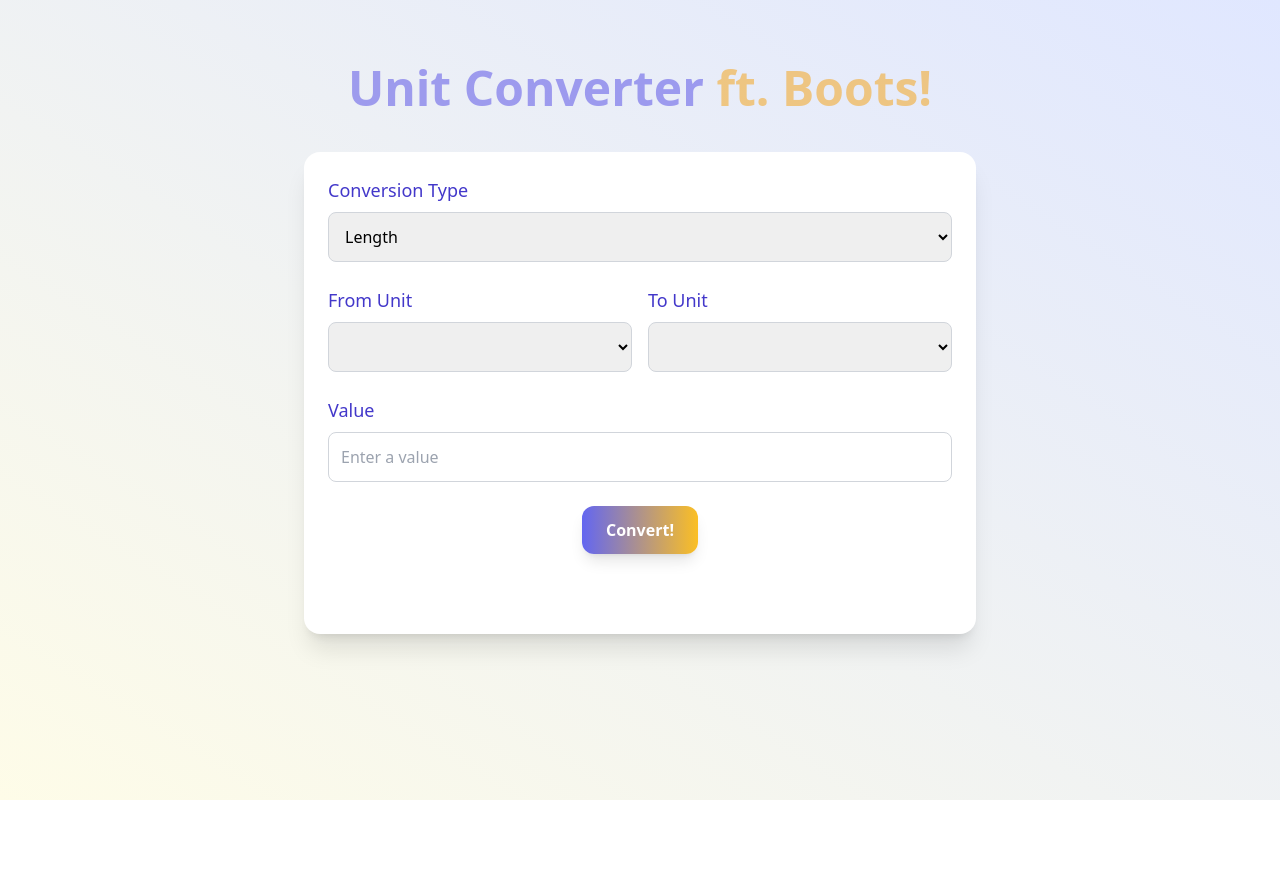
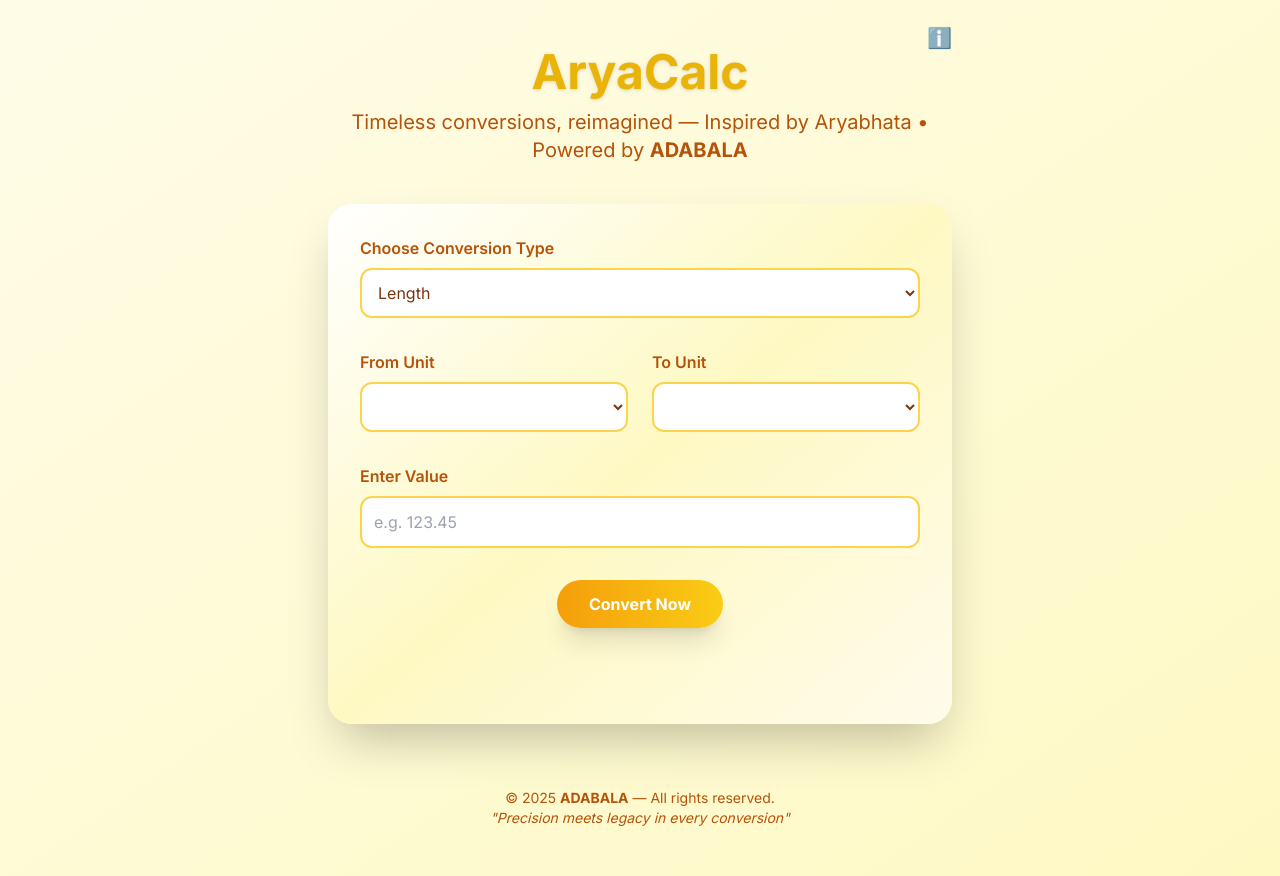
Before and after one commit to adabalap/unit-converter-pwa, a plain HTML site: page index.html in a window 1280 px wide. Before the commit the page ends 800 px from the top, so only its background shows below. Drawn offline with nearby package versions, Linux system fonts and the light colour scheme.

Commit message:
Update index.html

```diff
--- a/index.html
+++ b/index.html
@@ -1,80 +1,125 @@
-<!DOCTYPE html>
-<html lang="en">
+<!DOCTYPE html><html lang="en">
 <head>
-   <meta charset="UTF-8">
-   <meta name="viewport" content="width=device-width, initial-scale=1.0">
-   <title>Unit Converter PWA ft. Boots!</title>
-   <link rel="manifest" href="manifest.json">
-   <meta name="theme-color" content="#f59e0b">
-   <meta name="apple-mobile-web-app-capable" content="yes">
-   <meta name="apple-mobile-web-app-status-bar-style" content="black-translucent">
-   <meta name="apple-mobile-web-app-title" content="UnitConv">
-   <link rel="apple-touch-icon" href="icons/icon-192x192.png">
-   <link rel="preconnect" href="https://fonts.googleapis.com">
-   <link rel="preconnect" href="https://fonts.gstatic.com" crossorigin>
-   <link href="https://fonts.googleapis.com/css2?family=Inter:wght@400;500;600;700&display=swap" rel="stylesheet">
+  <meta charset="UTF-8" />
+  <meta name="viewport" content="width=device-width, initial-scale=1.0" />
+  <title>AryaCalc</title>
+  <link rel="manifest" href="manifest.json" />
+  <meta name="theme-color" content="#0f172a" />
+  <meta name="apple-mobile-web-app-capable" content="yes" />
+  <meta name="apple-mobile-web-app-status-bar-style" content="black-translucent" />
+  <meta name="apple-mobile-web-app-title" content="AryaCalc" />
+  <link rel="apple-touch-icon" href="icons/icon-192x192.png" />
+  <link rel="preconnect" href="https://fonts.googleapis.com" />
+  <link rel="preconnect" href="https://fonts.gstatic.com" crossorigin />
+  <link href="https://fonts.googleapis.com/css2?family=Inter:wght@400;600;700&display=swap" rel="stylesheet" />
   <script src="https://cdn.tailwindcss.com"></script>
   <style>
-     /* Additional custom styles for animations, components, etc. */
+    body {
+      font-family: 'Inter', sans-serif;
+      background: linear-gradient(to bottom right, #fefce8, #fef9c3);
+      color: #0f172a;
+    }
+    #confetti-container {
+      position: fixed;
+      top: 0;
+      left: 0;
+      width: 100%;
+      height: 100%;
+      pointer-events: none;
+      overflow: hidden;
+      z-index: 9999;
+    }
+    .confetti {
+      position: absolute;
+      width: 12px;
+      height: 12px;
+      background-color: #facc15;
+      opacity: 0;
+      animation: fall 3s ease-out forwards;
+    }
+    @keyframes fall {
+      0% {
+        opacity: 1;
+        transform: translateY(-10vh) rotateZ(0deg);
+      }
+      100% {
+        opacity: 0;
+        transform: translateY(110vh) rotateZ(720deg);
+      }
+    }
   </style>
 </head>
-<body class="bg-gradient-to-tr from-yellow-50 to-indigo-100 font-inter min-h-screen overflow-x-hidden">
-   <div id="confetti-container" class="fixed top-0 left-0 w-full h-full pointer-events-none z-50"></div>
-   <main class="container mx-auto px-4 pt-16 pb-10 relative z-10">
-      <h1 class="text-center text-4xl md:text-5xl font-bold mb-10 animate-pulse text-indigo-600">Unit Converter <span class="text-amber-500">ft. Boots!</span></h1>
-
-      <!-- Animated Character -->
-      <div id="boots-running" class="absolute top-10 left-1/2 transform -translate-x-1/2 w-16 h-16 z-20"></div>
-
-      <!-- Conversion Form -->
-      <section class="bg-white p-6 rounded-2xl shadow-xl max-w-2xl mx-auto space-y-6">
+<body>
+  <div id="confetti-container"></div>  <!-- Modal Backdrop -->  <div id="aboutModal" class="fixed inset-0 bg-black bg-opacity-50 hidden items-center justify-center z-50">
+    <div class="bg-white rounded-xl p-6 max-w-sm w-full shadow-xl text-amber-800 relative animate-fadeIn">
+      <button onclick="toggleAbout()" class="absolute top-2 right-3 text-gray-500 hover:text-red-500 text-xl">&times;</button>
+      <h2 class="text-lg font-bold text-amber-700 mb-2">About AryaCalc</h2>
+      <p class="text-sm leading-relaxed">
+        <strong>AryaCalc</strong> is a sleek and smart unit converter that lets you switch between dozens of measurement types effortlessly.
+        From classic metrics to modern data units, it's designed with precision and inspired by the brilliance of Aryabhata.
+      </p>
+    </div>
+  </div>  <main class="max-w-2xl mx-auto px-6 py-12 relative">
+    <header class="text-center mb-10">
+      <div class="absolute top-6 right-6">
+        <button onclick="toggleAbout()" title="About AryaCalc" class="text-amber-700 hover:text-yellow-600 text-xl">
+          ℹ️
+        </button>
+      </div>
+      <h1 class="text-5xl font-extrabold text-yellow-500 drop-shadow">AryaCalc</h1>
+      <p class="text-xl mt-3 text-amber-700">Timeless conversions, reimagined — Inspired by Aryabhata • Powered by <strong>ADABALA</strong></p>
+    </header><section class="bg-gradient-to-br from-white via-yellow-100 to-amber-50 shadow-2xl rounded-3xl p-8 space-y-8">
   <div>
-            <label for="conversionType" class="block text-lg font-medium text-indigo-700 mb-2">Conversion Type</label>
-            <select id="conversionType" class="w-full p-3 border border-gray-300 rounded-lg focus:ring-2 focus:ring-amber-300">
+    <label for="conversionType" class="block font-semibold text-amber-700 mb-2">Choose Conversion Type</label>
+    <select id="conversionType" class="w-full border-2 border-amber-300 rounded-xl p-3 bg-white text-amber-900 focus:ring-4 focus:ring-amber-400">
       <option value="length">Length</option>
       <option value="temperature">Temperature</option>
       <option value="area">Area</option>
       <option value="volume">Volume</option>
       <option value="mass">Mass</option>
       <option value="speed">Speed</option>
+      <option value="time">Time</option>
+      <option value="data">Digital Storage</option>
+      <option value="currency">Currency</option>
+      <option value="energy">Energy</option>
     </select>
   </div>
 
-         <div class="grid grid-cols-1 sm:grid-cols-2 gap-4">
+  <div class="grid grid-cols-1 md:grid-cols-2 gap-6">
     <div>
-               <label for="fromUnit" class="block text-lg font-medium text-indigo-700 mb-2">From Unit</label>
-               <select id="fromUnit" class="w-full p-3 border border-gray-300 rounded-lg focus:ring-2 focus:ring-amber-300"></select>
+      <label for="fromUnit" class="block font-semibold text-amber-700 mb-2">From Unit</label>
+      <select id="fromUnit" class="w-full border-2 border-amber-300 rounded-xl p-3 bg-white text-amber-900 focus:ring-4 focus:ring-amber-400"></select>
     </div>
     <div>
-               <label for="toUnit" class="block text-lg font-medium text-indigo-700 mb-2">To Unit</label>
-               <select id="toUnit" class="w-full p-3 border border-gray-300 rounded-lg focus:ring-2 focus:ring-amber-300"></select>
+      <label for="toUnit" class="block font-semibold text-amber-700 mb-2">To Unit</label>
+      <select id="toUnit" class="w-full border-2 border-amber-300 rounded-xl p-3 bg-white text-amber-900 focus:ring-4 focus:ring-amber-400"></select>
     </div>
   </div>
 
   <div>
-            <label for="inputValue" class="block text-lg font-medium text-indigo-700 mb-2">Value</label>
-            <input type="number" id="inputValue" class="w-full p-3 border border-gray-300 rounded-lg focus:ring-2 focus:ring-amber-300" placeholder="Enter a value">
+    <label for="inputValue" class="block font-semibold text-amber-700 mb-2">Enter Value</label>
+    <input type="number" id="inputValue" class="w-full border-2 border-amber-300 rounded-xl p-3 bg-white text-amber-900 focus:ring-4 focus:ring-amber-400" placeholder="e.g. 123.45" />
   </div>
 
   <div class="text-center">
-            <button id="convertButton" class="bg-gradient-to-r from-indigo-500 to-amber-400 text-white font-semibold py-3 px-6 rounded-xl shadow-lg hover:shadow-xl transition-transform transform hover:-translate-y-1">Convert!</button>
+    <button id="convertButton" class="bg-gradient-to-r from-amber-500 to-yellow-400 hover:from-yellow-500 hover:to-amber-400 text-white font-bold py-3 px-8 rounded-full shadow-xl transform hover:scale-105 transition-all duration-300">
+      Convert Now
+    </button>
   </div>
 
-         <div id="resultArea" class="text-center text-xl font-bold text-blue-800 mt-4 min-h-[2rem]"> </div>
+  <div id="resultArea" class="text-center text-2xl font-bold text-yellow-800 mt-6 min-h-[2rem] drop-shadow-sm"></div>
 </section>
 
-      <!-- Quote Box -->
-      <div id="quoteBox" class="mt-10 mx-auto bg-yellow-100 border-l-4 border-amber-500 p-4 rounded-lg text-center w-full max-w-xl opacity-0 transform translate-y-4 transition-all">
-         <p id="quoteText" class="italic text-amber-900 text-lg font-medium"></p>
-         <p class="mt-2 text-sm font-bold text-amber-700">- Boots</p>
-      </div>
+<footer class="mt-16 text-center text-sm text-amber-700">
+  &copy; 2025 <strong>ADABALA</strong> — All rights reserved. <br />
+  <span class="italic">"Precision meets legacy in every conversion"</span>
+</footer>
 
-      <!-- Celebrating Character -->
-      <div id="boots-celebrate" class="absolute bottom-6 left-1/2 transform -translate-x-1/2 w-16 h-16 opacity-0 z-20"></div>
-   </main>
-
-   <script>
-      // Script logic remains as-is with enhanced DOM elements if needed.
-   </script>
-</body>
+  </main>  <script>
+    function toggleAbout() {
+      const modal = document.getElementById('aboutModal');
+      modal.classList.toggle('hidden');
+      modal.classList.toggle('flex');
+    }
+  </script></body>
 </html>
```
Lines whose indentation alone changed are shown as unchanged.
